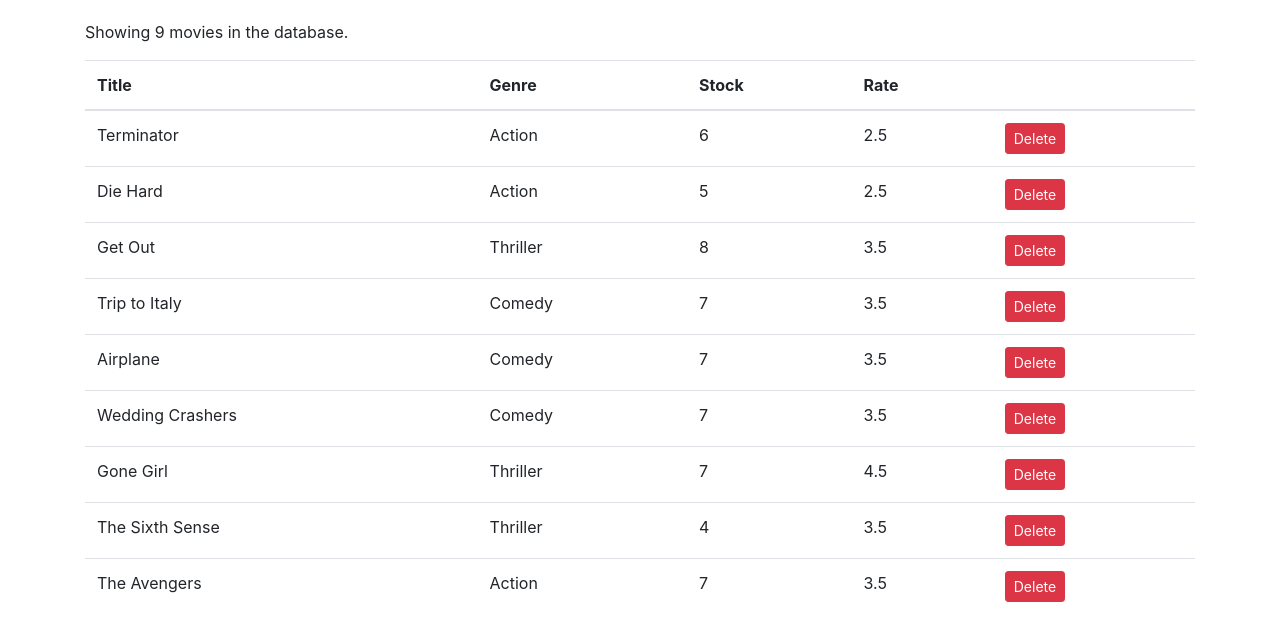
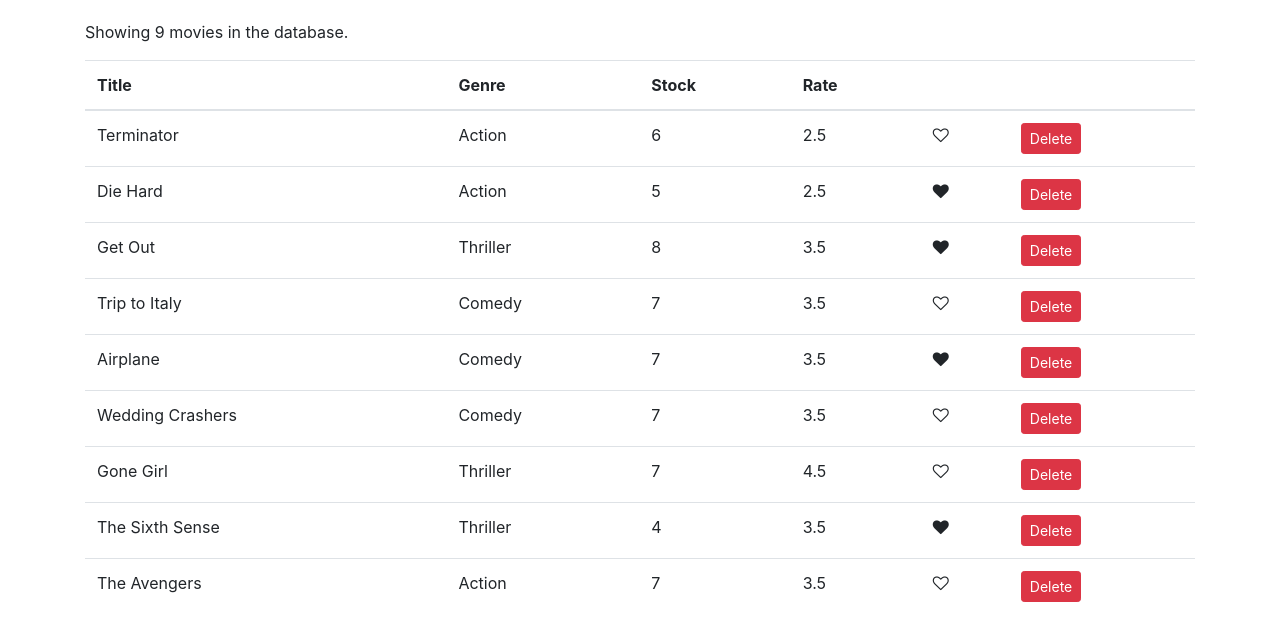
Before and after one commit to wenping001/vidly, a React (Create React App) app: page / in a window 1280 px wide. Shown: the top 640 px of the page. Built offline with nearby package versions, Linux system fonts and the light colour scheme.

Commit message:
handle like movie.

```diff
--- a/src/components/Movies.jsx
+++ b/src/components/Movies.jsx
@@ -1,11 +1,20 @@
 import { useState } from 'react';
 import { getMovies } from '../services/fakeMovieService';
+import Like from './Like';
 function Movies() {
   const [movies, setMovies] = useState(getMovies());
 
   const handleDelete = (movie) => {
     const deleted_movies = movies.filter((m) => m._id !== movie._id);
     setMovies(deleted_movies);
+  };
+
+  const handleLike = (movie) => {
+    const m = [...movies];
+    const index = m.indexOf(movie);
+    m[index] = { ...movies[index] };
+    m[index].liked = !movies[index].liked;
+    setMovies(m);
   };
 
   const { length: count } = movies;
@@ -21,6 +30,7 @@
             <th>Stock</th>
             <th>Rate</th>
             <th></th>
+            <th></th>
           </tr>
         </thead>
 
@@ -31,6 +41,9 @@
               <td>{movie.genre.name}</td>
               <td>{movie.numberInStock}</td>
               <td>{movie.dailyRentalRate}</td>
+              <td>
+                <Like liked={movie?.liked} onClick={() => handleLike(movie)} />
+              </td>
               <td>
                 <button
                   className="btn btn-danger btn-sm"
```
